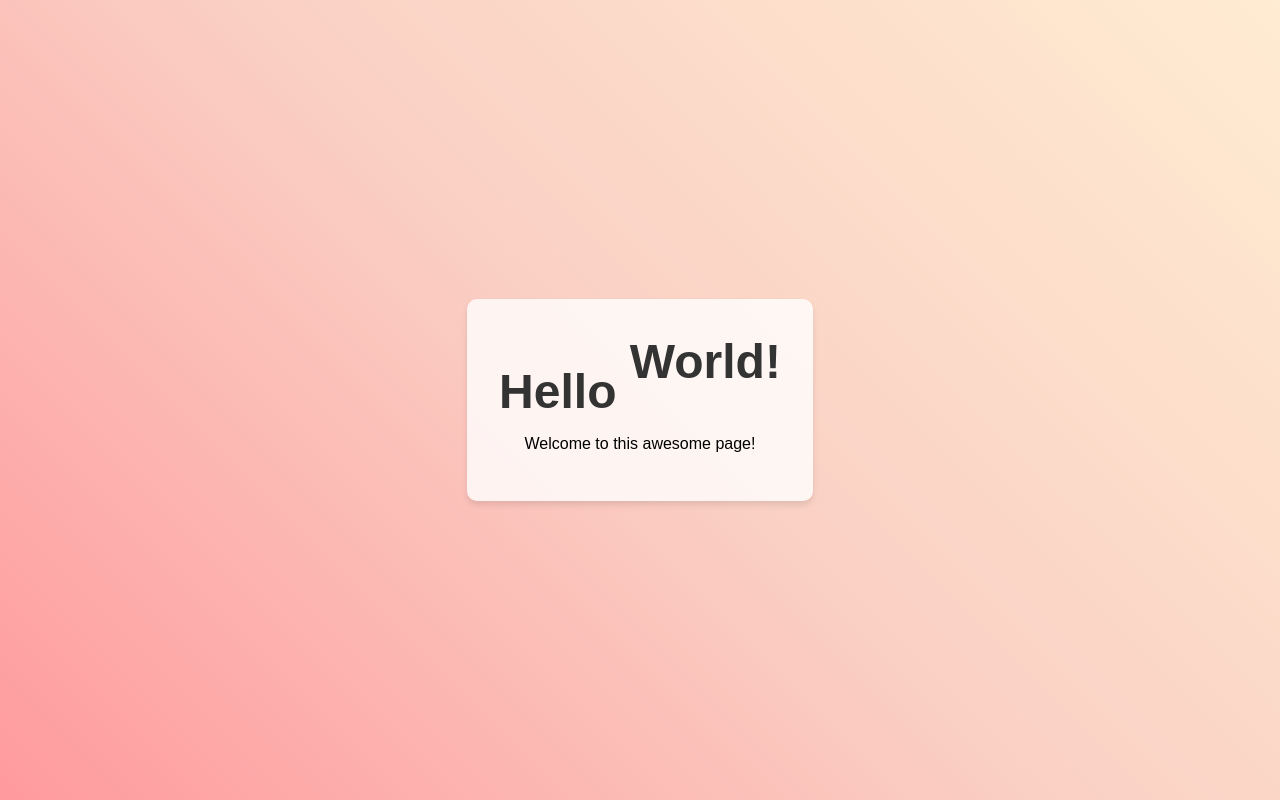
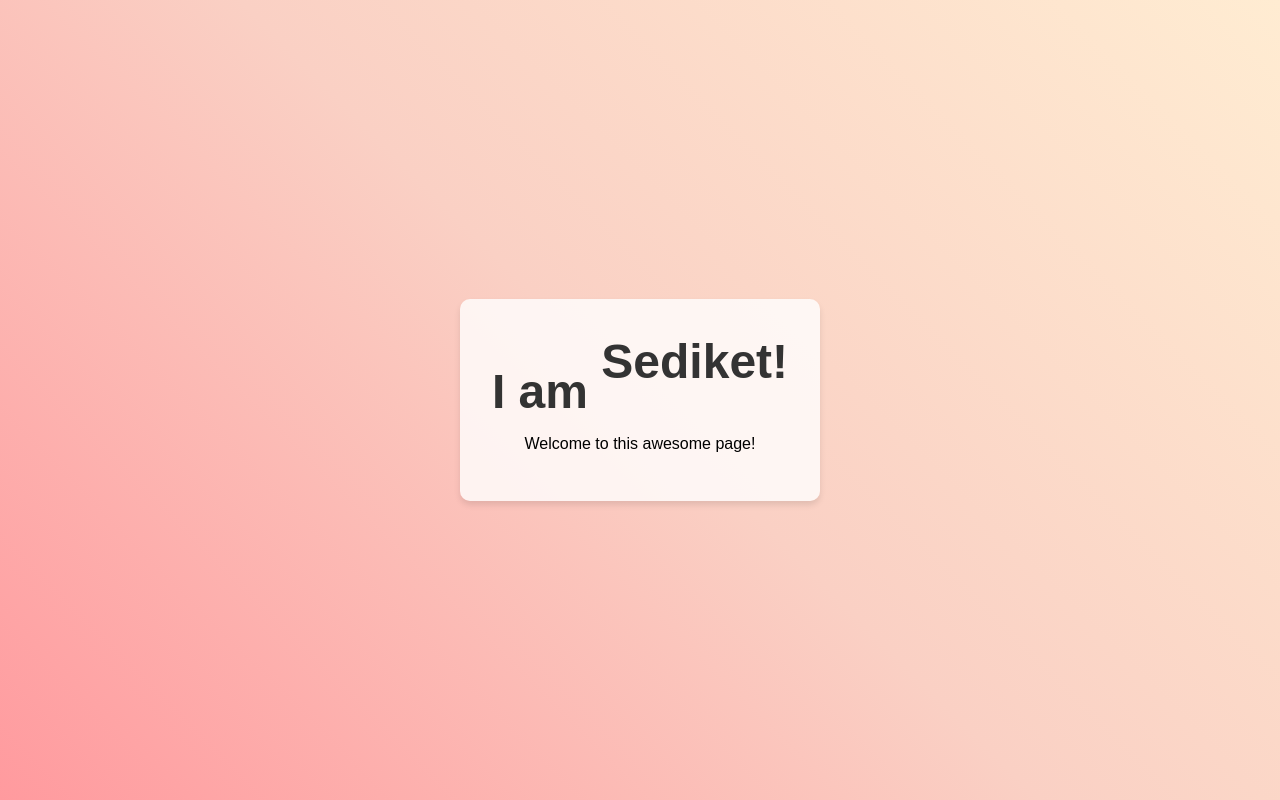
Before and after one commit to Sediket/sediket.github.io, a plain HTML site: page index.html in a window 1280 px wide. Drawn offline with Linux system fonts and the light colour scheme.

Commit message:
Update index.html

```diff
--- a/index.html
+++ b/index.html
@@ -47,8 +47,8 @@
 <body>
     <div class="container">
         <h1>
-            <span class="animated-text">Hello</span>
-            <span class="animated-text" style="animation-delay: 0.2s">World!</span>
+            <span class="animated-text">I am </span>
+            <span class="animated-text" style="animation-delay: 0.2s">Sediket!</span>
         </h1>
         <p>Welcome to this awesome page!</p>
     </div>
```
